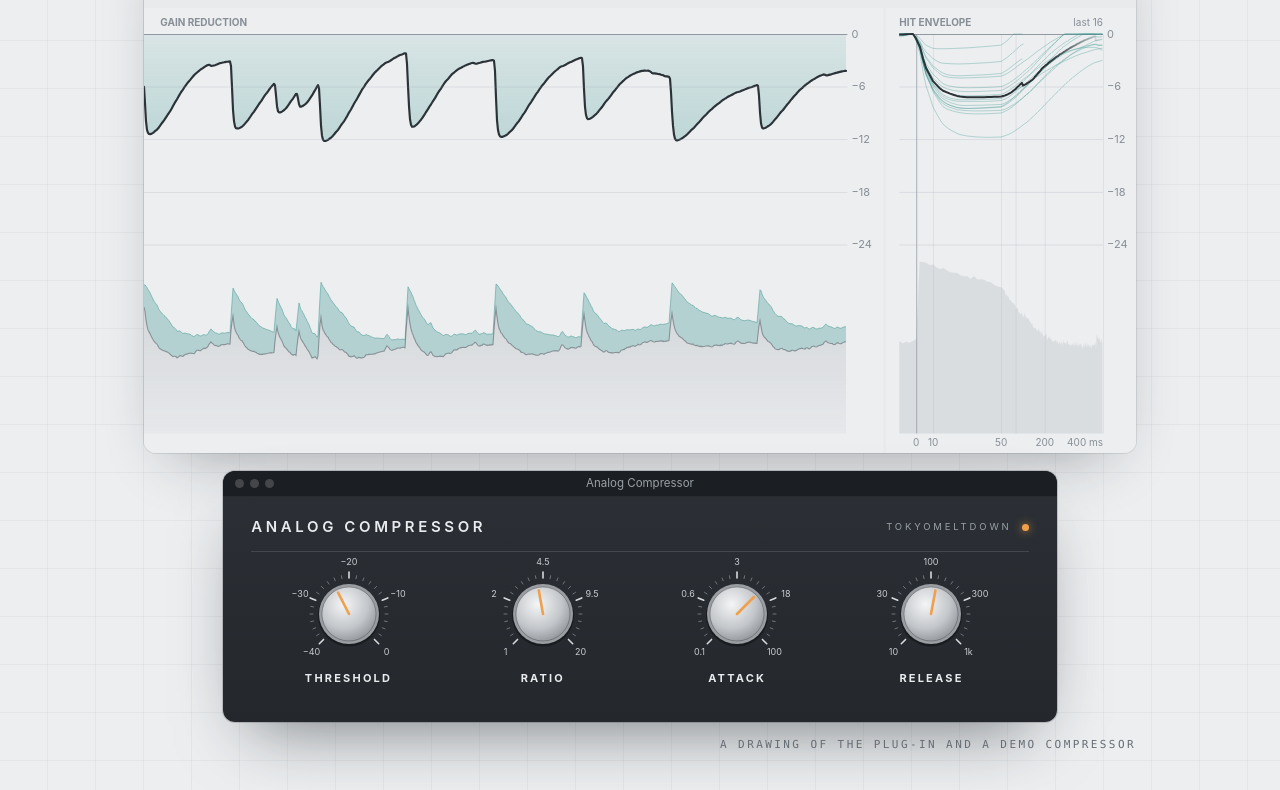
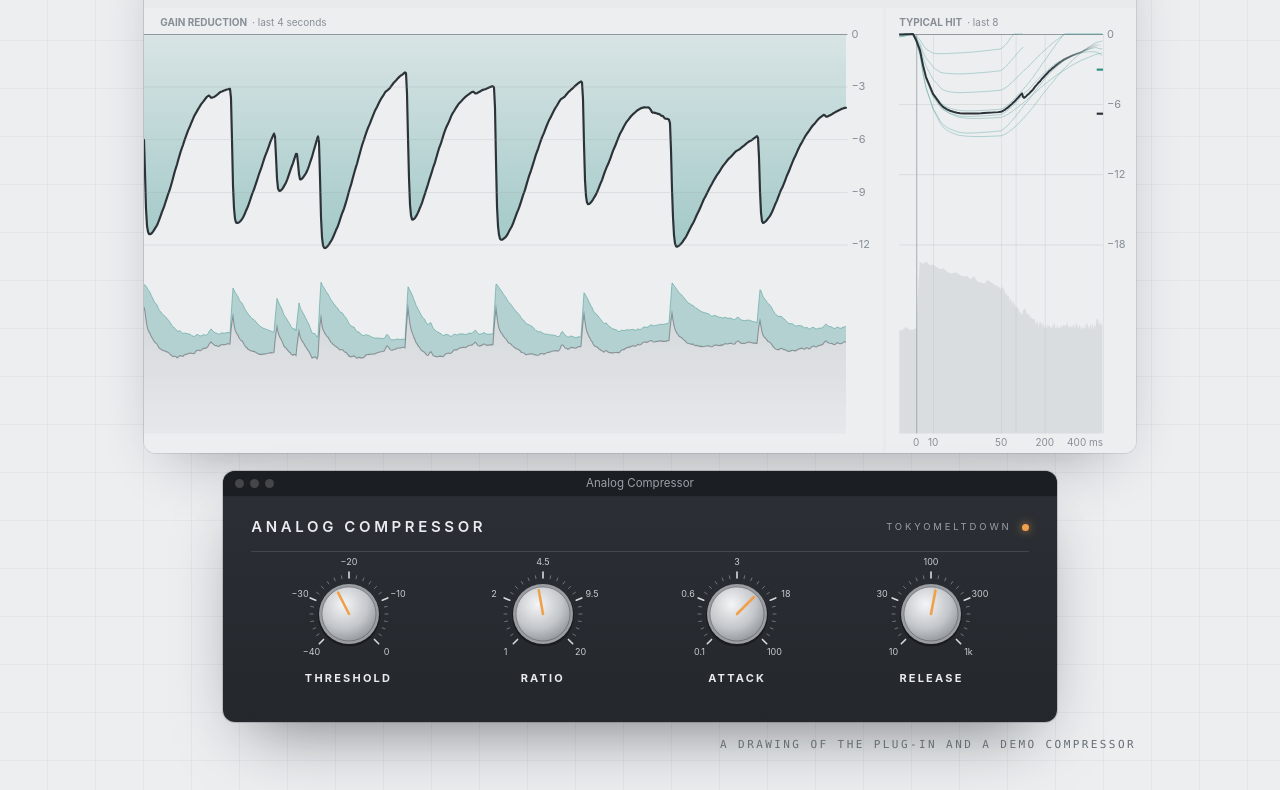
Before and after one commit to tokyomeltdown/comp-mirror, a plain HTML site: page docs/index.html in a window 1280 px wide. Shown: the part 727-1517 px from the top of the page. Drawn offline with Linux system fonts and the light colour scheme.

Commit message:
Landing page 1.1: new figure names, the typical hit of 8 with its own scale, the scale from 12 dB

```diff
--- a/docs/index.html
+++ b/docs/index.html
@@ -259,11 +259,12 @@ footer a:hover{color:var(--ink)}
   <p class="fine">macOS 12+ · Apple silicon &amp; Intel · <span class="en">Signed &amp; notarized</span><span class="ja">署名・公証済み</span></p>
 
   <!-- A drawing of the plug-in rather than a screenshot, in its colours and
-       with its rules: the last four seconds, make-up left out, the last 16
+       with its rules: the last four seconds, make-up left out, the last 8
        hits lined up where they start, and the four figures worked out as the
-       plug-in works them out (AVG GR and CREST over four seconds, DEPTH and
-       PEAK SHAVE the median of the last eight hits). The compressor is a
-       stand-in, a plain feed-forward one, run on a drawn envelope. -->
+       plug-in works them out (AVG GR and CREST CHANGE over four seconds, GR
+       PER HIT and GR AT PEAK the median of the last eight hits). The
+       compressor is a stand-in, a plain feed-forward one, run on a drawn
+       envelope. -->
   <div class="demo">
     <div class="inserts">
       <span class="k"><span class="en">Inserts</span><span class="ja">インサート</span></span>
@@ -278,17 +279,17 @@ footer a:hover{color:var(--ink)}
           <span><b>Comp</b> Mirror</span>
         </span>
         <div class="group">
-          <div class="fig" tabindex="0"><div class="n">AVG GR</div><div class="v"><span id="f-avg">—</span><small>dB</small></div><div class="tip"><span class="en">How much the compressor turned down on average over the last 4 seconds while there was sound: about where its own meter sits.</span><span class="ja">直近 4秒の、音が鳴っている間にコンプが下げた量の平均です。コンプ自身のメーターに近い値です。</span></div></div>
-          <div class="fig" tabindex="0"><div class="n">CREST</div><div class="v"><span id="f-crest">—</span><small>dB</small></div><div class="tip"><span class="en">How much more the peaks stand out after the compressor than before. Minus: it flattened them. Plus: the hits punch through more.</span><span class="ja">コンプの前と比べて、ピークがどれだけ目立つようになったか。マイナスはならされた、プラスはアタックが前に出たということです。</span></div></div>
+          <div class="fig" tabindex="0"><div class="n">AVG GR</div><div class="v"><span id="f-avg">—</span><small>dB</small></div><div class="tip"><span class="en">How much the compressor turned down on average over the last 4 seconds, where it was measured: about where its own meter sits.</span><span class="ja">直近 4秒の、測れたところでコンプが下げた量の平均です。コンプ自身のメーターに近い値です。</span></div></div>
+          <div class="fig" tabindex="0"><div class="n">CREST CHANGE</div><div class="v"><span id="f-crest">—</span><small>dB</small></div><div class="tip"><span class="en">How much more the peaks stand out after the compressor than before. Minus: it flattened them. Plus: the hits punch through more.</span><span class="ja">コンプの前と比べて、ピークがどれだけ目立つようになったか。マイナスはならされた、プラスはアタックが前に出たということです。</span></div></div>
         </div>
         <div class="group second">
-          <div class="fig" tabindex="0"><div class="n">DEPTH</div><div class="v"><span id="f-depth">—</span><small>dB</small></div><div class="tip"><span class="en">How much further the compressor turned down on each hit.</span><span class="ja">音の立ち上がりごとに、コンプがさらにどれだけ下げたか。</span></div></div>
-          <div class="fig" tabindex="0"><div class="n">PEAK SHAVE</div><div class="v"><span id="f-shave">—</span><small>dB</small></div><div class="tip"><span class="en">How much it had already taken off when the hit peaked. Less than DEPTH means the transient got through.</span><span class="ja">音のピークの時点で、どれだけ下げ終えていたか。DEPTH より小さければ、トランジェントが抜けたということです。</span></div></div>
+          <div class="fig" tabindex="0"><div class="n">GR PER HIT</div><div class="v"><span id="f-depth">—</span><small>dB</small></div><div class="tip"><span class="en">How much further the compressor turned down on each hit.</span><span class="ja">音の立ち上がりごとに、コンプがさらにどれだけ下げたか。</span></div></div>
+          <div class="fig" tabindex="0"><div class="n">GR AT PEAK</div><div class="v"><span id="f-shave">—</span><small>dB</small></div><div class="tip"><span class="en">How much it had already taken off when the hit peaked. Less than GR PER HIT: it was not yet at its deepest when the hit peaked.</span><span class="ja">音のピークの時点で、どれだけ下げ終えていたか。GR PER HIT より小さければ、ピークの時点ではまだ一番深いところまで下げていなかったということです。</span></div></div>
         </div>
       </div>
       <div class="plots">
         <canvas id="cv" role="img" aria-label="The gain reduction over the last four seconds, with the music before and after the compressor under it"></canvas>
-        <canvas id="hv" role="img" aria-label="The gain reduction of the last 16 hits, lined up where each one starts"></canvas>
+        <canvas id="hv" role="img" aria-label="The gain reduction of the last 8 hits, lined up where each one starts"></canvas>
       </div>
     </div>
     <div class="gap"></div>
@@ -308,7 +309,7 @@ footer a:hover{color:var(--ink)}
   </div>
 
   <figure class="shot">
-    <img src="img/shot-mirror.jpg" width="2200" height="1120" loading="lazy" decoding="async" alt="Comp Mirror after a compressor: the gain reduction, the music before and after it, and the last 16 hits">
+    <img src="img/shot-mirror.jpg" width="2200" height="1120" loading="lazy" decoding="async" alt="Comp Mirror after a compressor: the gain reduction, the music before and after it, and the last 8 hits">
     <figcaption><span class="en">A screenshot of the plug-in.</span><span class="ja">実際の画面です。</span></figcaption>
   </figure>
 </section>
@@ -322,7 +323,7 @@ footer a:hover{color:var(--ink)}
   <div>
     <div class="k">02 · <span class="en">Hits</span><span class="ja">かかり方</span></div>
     <h3><span class="en">See the hit.</span><span class="ja">コンプのかかり方が見える。</span></h3>
-    <p><span class="en">The last 16 hits, lined up where they start: how fast it grabs, how far it goes, how it lets go.</span><span class="ja">直近 16回の音の立ち上がりを、そろえて重ねます。どれだけ速くつかみ、どこまで下げ、どう戻すか。</span></p>
+    <p><span class="en">The last 8 hits, lined up where they start, their typical shape drawn thick: how fast it grabs, how far it goes, how it lets go.</span><span class="ja">直近 8回の音の立ち上がりをそろえて重ね、典型的な形を太線で描きます。どれだけ速くつかみ、どこまで下げ、どう戻すか。</span></p>
   </div>
   <div>
     <div class="k">03 · <span class="en">Pass-through</span><span class="ja">素通し</span></div>
@@ -419,7 +420,7 @@ footer a:hover{color:var(--ink)}
   /* ------------------------------------------------ the trial download */
   // The browser's own confirmation before the package downloads. The version and size are written here by hand:
   // change them with each release (Finder's size, in decimal megabytes).
-  var DL = { version: '1.0.0', size: 9 };
+  var DL = { version: '1.1.0', size: 9 };
   document.querySelectorAll('a.dl').forEach(function(a){
     a.addEventListener('click', function(e){
       var ja = document.body.classList.contains('lang-ja');
@@ -479,7 +480,7 @@ footer a:hover{color:var(--ink)}
   // hit ending at the next onset; depth in 300 ms, the shave at the input's
   // peak in the first 20 ms, and nothing under 1 dB counts as a hit.
   var PRE = 5, HIT_COLS = PRE + 200, DEPTH_COLS = 150, SHAVE_COLS = 10, MIN_DEPTH = 1;
-  var SLOTS = 16, LAST = 8;
+  var SLOTS = 8, LAST = 8;
   var hits = [], active = null, past = new Float32Array(PRE), pastAt = 0;
 
   function finishHit(){
@@ -568,7 +569,10 @@ footer a:hover{color:var(--ink)}
   var C = { zero:'rgba(124,132,142,', grid:'rgba(154,160,168,', sub:'#878e96', curve:'#2b3238', cut:'47,144,136', before:'185,190,196', after:'92,99,107', back:'#e9eaec' };
   var cv = document.getElementById('cv'), hv = document.getElementById('hv');
   var cx = cv.getContext('2d'), hx = hv.getContext('2d');
-  var CW = 0, CH = 0, HW = 0, HH = 0, DPR = 1, floorDb = 24, shownFloor = 24, neededAt = 0;
+  var CW = 0, CH = 0, HW = 0, HH = 0, DPR = 1, floorDb = 12, shownFloor = 12, neededAt = 0;
+  // The typical hit's own floor (GainScale::PanelFloor): its steps, the time
+  // each was last needed, held 10 s.
+  var PANEL = [6, 9, 12, 18, 24, 30, 36, 48, 60], panelAt = PANEL.map(function(){ return -1e9; }), panelFloor = 6, shownPanel = 6;
 
   function resize(){
     DPR = Math.min(window.devicePixelRatio || 1, 2);
@@ -583,17 +587,25 @@ footer a:hover{color:var(--ink)}
     g.font = '700 10px ' + FONT; g.fillStyle = C.sub; g.textAlign = right ? 'right' : 'left'; g.textBaseline = 'middle';
     g.fillText(s, x, 15);
   }
+  // The small words after a title, as the plug-in draws them.
+  function suffix(g, s, x, after){
+    g.font = '700 10px ' + FONT; var w = g.measureText(after).width;
+    g.font = '10px ' + FONT; g.fillStyle = C.sub; g.textAlign = 'left'; g.textBaseline = 'middle';
+    g.fillText(s, x + w + 5, 15);
+    return x + w + 5 + g.measureText(s).width;
+  }
   function topY(H){ return Math.max(TOP * H, 26); }
   function floorY(H){ return Math.min(FLOOR * H, H - 20); }
   function splitY(H){ return SPLIT * H; }
   function zoomOf(W, w){ return Math.min(1, W / w); }
-  function dbPx(H, s){ return (splitY(H) - topY(H) - 10 * s) / shownFloor; }
+  function dbPx(H, s, floor){ return (splitY(H) - topY(H) - 10 * s) / (floor || shownFloor); }
 
   /** The dB lines, to the end of the plot, the figures past it. */
-  function scale(g, H, s, left, right){
-    var ppdb = dbPx(H, s), top = topY(H), stepDb = shownFloor > 36.5 ? 12 : 6;
+  function scale(g, H, s, left, right, floor){
+    floor = floor || shownFloor;
+    var ppdb = dbPx(H, s, floor), top = topY(H), stepDb = floor > 36.5 ? 12 : floor > 12.5 ? 6 : 3;
     g.font = '11px ' + FONT; g.textAlign = 'left'; g.textBaseline = 'middle';
-    for (var d = 0; d <= shownFloor + .01; d += stepDb){
+    for (var d = 0; d <= floor + .01; d += stepDb){
       var y = top + d * ppdb;
       g.fillStyle = d === 0 ? C.zero + '.8)' : C.grid + '.3)';
       g.fillRect(left, y, right - left, d === 0 ? 1 : Math.max(.7, .7 * s));
@@ -667,6 +679,7 @@ footer a:hover{color:var(--ink)}
     // The grid over the fill, as the labels and lines read in the window.
     scale(g, H, s, 0, right);
     title(g, 'GAIN REDUCTION', 18 * s);
+    suffix(g, '\u00b7 last 4 seconds', 18 * s, 'GAIN REDUCTION');
 
     // The music under it, full scale at the top and 48 dB below at the bottom.
     var wTop = band + 8 * s, wBottom = floorY(H), range = 48;
@@ -699,7 +712,7 @@ footer a:hover{color:var(--ink)}
     g.fillStyle = C.back; g.fillRect(0, 0, 3, H);
 
     var x0 = 18 * Math.max(s, .75), x1 = W - 36 * Math.max(s, .75), top = topY(H), band = splitY(H), bottom = floorY(H);
-    var ppdb = dbPx(H, s), levelTop = band + 8 * s;
+    var ppdb = dbPx(H, s, shownPanel), levelTop = band + 8 * s;
     // Two parts: the 10 ms before the onset and the first 50 ms on the left
     // half, the rest to 400 ms on the right.
     function xOf(t){
@@ -708,8 +721,11 @@ footer a:hover{color:var(--ink)}
     }
     function tOf(col){ return (col - PRE) * COL * 1000; }
 
-    title(g, 'HIT ENVELOPE', x0);
-    g.font = '10px ' + FONT; g.textAlign = 'right'; g.fillText('last ' + SLOTS, x1, 15);
+    title(g, 'TYPICAL HIT', x0);
+    var said = suffix(g, '\u00b7 last ' + SLOTS, x0, 'TYPICAL HIT');
+    // Only where it fits: the demo's panel is narrower than the plug-in's.
+    g.font = '10px ' + FONT; g.textAlign = 'right';
+    if (x1 - g.measureText('0 = just before the hit').width > said + 8) g.fillText('0 = just before the hit', x1, 15);
 
     n = hits.length;
     if (!n){
@@ -729,7 +745,7 @@ footer a:hover{color:var(--ink)}
       var t = tOf(p);
       ended = ended || (t > 0 && vs.length * 3 < n * 2);
       if (t > 0 && vs.length < n && isNaN(firstGone)) firstGone = t;
-      if (!ended && vs.length){ medShape[p] = medianHigh(vs); lastShown = t; }
+      if (!ended && vs.length){ medShape[p] = median(vs); lastShown = t; }
       if (ls.length) medLevel[p] = medianHigh(ls);
     }
 
@@ -755,7 +771,7 @@ footer a:hover{color:var(--ink)}
       if (ms === 400){ g.textAlign = 'right'; g.fillText('400 ms', x, bottom + 5); }
       else { g.textAlign = 'center'; g.fillText(String(ms), x, bottom + 5); }
     });
-    scale(g, H, s, x0, x1);
+    scale(g, H, s, x0, x1, shownPanel);
 
     // Never above 0 dB: where a hit lands on a release still coming back,
     // the plug-in holds the line at 0 too.
@@ -789,6 +805,15 @@ footer a:hover{color:var(--ink)}
     fade.addColorStop(0, 'rgba(43,50,56,1)'); fade.addColorStop(1, 'rgba(43,50,56,0)');
     curve(medShape); g.strokeStyle = fade; g.lineWidth = Math.max(1.8, 2.2 * s); g.stroke();
     g.restore();
+
+    // GR PER HIT and GR AT PEAK at the scale's edge, not joined.
+    var last = hits.slice(-LAST), mh = 2.4 * Math.max(s, .75);
+    if (last.length){
+      [[median(last.map(function(h){ return h.depth; })), C.curve], [median(last.map(function(h){ return h.shave; })), 'rgb(' + C.cut + ')']].forEach(function(m){
+        if (!(m[0] >= -.5 * mh / ppdb) || m[0] > shownPanel) return;
+        g.fillStyle = m[1]; g.fillRect(x1 - 7 * Math.max(s, .75), top + m[0] * ppdb - .5 * mh, 7 * Math.max(s, .75), mh);
+      });
+    }
   }
 
   function updateFloor(dt){
@@ -796,11 +821,28 @@ footer a:hover{color:var(--ink)}
     for (i = 0; i < VIEW; i++) if (R_gain[i] < deepest) deepest = R_gain[i];
     // 12 dB deeper at once when the line passes the floor by a dB; back
     // only after 30 seconds in which nothing needed it.
-    var want = 24; while (-deepest > want + 1 && want < 60) want += 12;
+    var want = 12; while (-deepest > want + 1 && want < 60) want += 12;
     if (want >= floorDb){ floorDb = want; neededAt = clock; }
     else if (clock - neededAt > 30){ floorDb = want; neededAt = clock; }
     shownFloor += (floorDb - shownFloor) * (1 - Math.exp(-dt / .25));
     if (Math.abs(floorDb - shownFloor) < .05) shownFloor = floorDb;
+
+    // The typical hit's: every thin line it draws and the two marks, a third
+    // of the step into a floor as room (1 dB into the first), held 10 s.
+    if (!hits.length){ panelAt = PANEL.map(function(){ return -1e9; }); panelFloor = shownPanel = PANEL[0]; return; }
+    var lowest = 0, last = hits.slice(-LAST);
+    hits.forEach(function(h){ for (var q = 0; q < HIT_COLS; q++) if (h.shape[q] < lowest) lowest = h.shape[q]; });
+    lowest = Math.min(lowest, -median(last.map(function(h){ return h.depth; })), -median(last.map(function(h){ return h.shave; })));
+    var k = PANEL.length - 1;
+    for (i = 0; i < PANEL.length - 1; i++){
+      var room = i ? (PANEL[i] - PANEL[i - 1]) / 3 : 1;
+      if (-lowest <= PANEL[i] - room){ k = i; break; }
+    }
+    panelAt[k] = clock;
+    panelFloor = PANEL[0];
+    for (i = PANEL.length - 1; i > 0; i--) if (clock - panelAt[i] <= 10){ panelFloor = PANEL[i]; break; }
+    shownPanel += (panelFloor - shownPanel) * (1 - Math.exp(-dt / .25));
+    if (Math.abs(panelFloor - shownPanel) < .05) shownPanel = panelFloor;
   }
 
   function draw(){ drawScroll(); drawHits(); }
```
